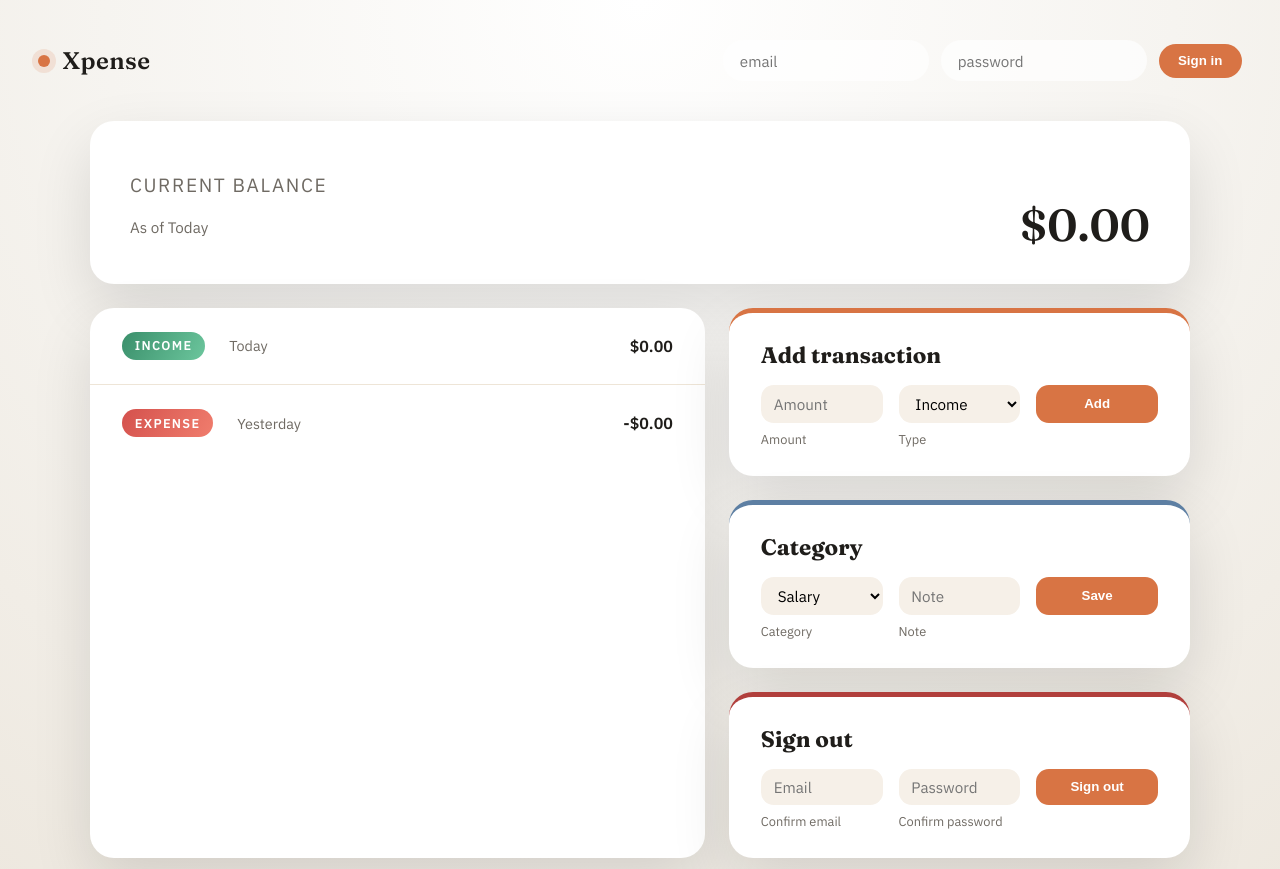
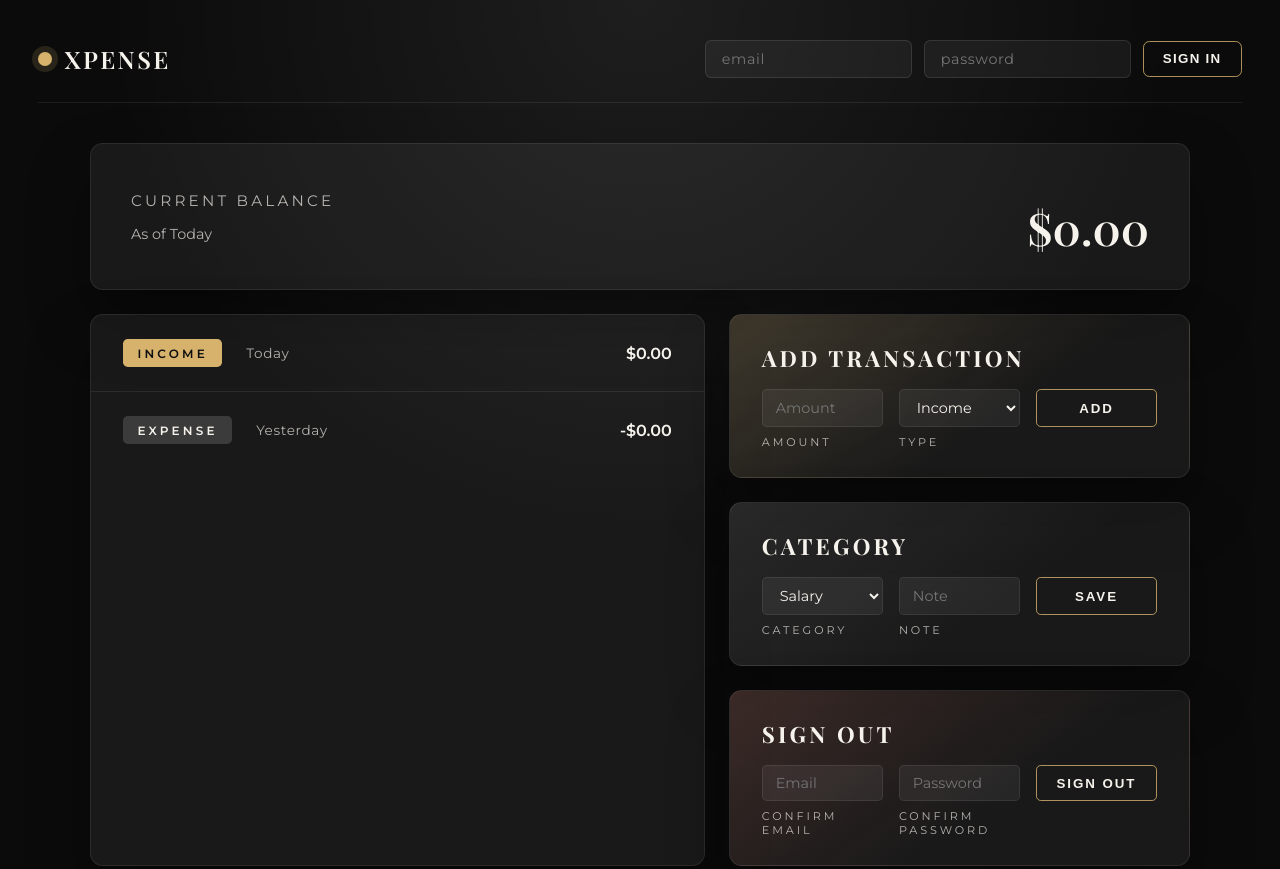
Before and after one commit to kaidoverse/xpense, a plain HTML site: page public/index.html in a window 1280 px wide. Shown: the top 869 px of the page. Drawn offline with nearby package versions, Linux system fonts and the light colour scheme.

Commit message:
apply dark theme styling

```diff
--- a/public/styles.css
+++ b/public/styles.css
@@ -1,16 +1,18 @@
-@import url("https://fonts.googleapis.com/css2?family=Fraunces:wght@600;700&family=IBM+Plex+Sans:wght@400;500;600&display=swap");
+@import url("https://fonts.googleapis.com/css2?family=Montserrat:wght@400;500;600&family=Playfair+Display:wght@600;700&display=swap");
 
 :root {
   color-scheme: light;
-  --bg: #f6f4f0;
-  --card: #ffffff;
-  --ink: #1f1d1a;
-  --muted: #6f6a63;
-  --accent: #d87444;
-  --accent-deep: #b6522c;
-  --income: #3a8f6b;
-  --expense: #d4514d;
-  --shadow: 0 24px 60px rgba(0, 0, 0, 0.12);
+  --bg: #0e0e0e;
+  --card: rgba(255, 255, 255, 0.06);
+  --card-strong: rgba(255, 255, 255, 0.12);
+  --ink: #f6f2ec;
+  --muted: rgba(246, 242, 236, 0.7);
+  --gold: #d6b26d;
+  --gold-deep: #b9924b;
+  --ink-dark: #1b1b1b;
+  --income: #6ec7a1;
+  --expense: #e0806f;
+  --shadow: 0 30px 60px rgba(0, 0, 0, 0.35);
 }
 
 *,
@@ -21,18 +23,20 @@
 
 body {
   margin: 0;
-  font-family: "IBM Plex Sans", "Segoe UI", sans-serif;
+  font-family: "Montserrat", "Segoe UI", sans-serif;
   color: var(--ink);
   background:
-    radial-gradient(circle at top, #ffffff 0, #f6f4f0 45%, #ece6dc 100%);
+    radial-gradient(circle at top, rgba(255, 255, 255, 0.08), transparent 45%),
+    #0b0b0b;
   min-height: 100vh;
   padding: 2.5rem clamp(1.5rem, 3vw, 3.5rem);
 }
 
 h1,
 h2 {
-  font-family: "Fraunces", serif;
+  font-family: "Playfair Display", serif;
   font-weight: 700;
+  letter-spacing: 0.04rem;
 }
 
 .topbar {
@@ -40,6 +44,8 @@ h2 {
   align-items: center;
   justify-content: space-between;
   gap: 1.5rem;
+  padding-bottom: 1.5rem;
+  border-bottom: 1px solid rgba(255, 255, 255, 0.08);
   margin-bottom: 2.5rem;
 }
 
@@ -47,17 +53,18 @@ h2 {
   display: inline-flex;
   align-items: center;
   gap: 0.75rem;
-  font-family: "Fraunces", serif;
+  font-family: "Playfair Display", serif;
   font-size: 1.5rem;
-  letter-spacing: 0.03rem;
+  letter-spacing: 0.15rem;
+  text-transform: uppercase;
 }
 
 .brand__dot {
-  width: 12px;
-  height: 12px;
+  width: 14px;
+  height: 14px;
   border-radius: 999px;
-  background: var(--accent);
-  box-shadow: 0 0 0 6px rgba(216, 116, 68, 0.15);
+  background: var(--gold);
+  box-shadow: 0 0 0 6px rgba(214, 178, 109, 0.15);
 }
 
 .login {
@@ -67,35 +74,40 @@ h2 {
 }
 
 .login__input {
-  border: 1px solid transparent;
-  background: rgba(255, 255, 255, 0.7);
-  padding: 0.6rem 1rem;
-  border-radius: 999px;
-  font-size: 0.95rem;
+  border: 1px solid rgba(255, 255, 255, 0.1);
+  background: rgba(255, 255, 255, 0.05);
+  color: var(--ink);
+  padding: 0.55rem 1rem;
+  border-radius: 0.4rem;
+  font-size: 0.9rem;
   font-family: inherit;
+  letter-spacing: 0.04rem;
   transition: border 0.2s ease, box-shadow 0.2s ease;
 }
 
 .login__input:focus {
   outline: none;
-  border: 1px solid rgba(216, 116, 68, 0.5);
-  box-shadow: 0 0 0 3px rgba(216, 116, 68, 0.2);
+  border: 1px solid rgba(214, 178, 109, 0.7);
+  box-shadow: 0 0 0 2px rgba(214, 178, 109, 0.2);
 }
 
 .login__btn {
-  border: none;
-  background: var(--accent);
-  color: #fff;
+  border: 1px solid rgba(214, 178, 109, 0.8);
+  background: transparent;
+  color: var(--ink);
   padding: 0.6rem 1.2rem;
-  border-radius: 999px;
+  border-radius: 0.4rem;
   font-weight: 600;
+  text-transform: uppercase;
+  letter-spacing: 0.08rem;
   cursor: pointer;
-  transition: background 0.2s ease;
+  transition: background 0.2s ease, color 0.2s ease;
 }
 
 .login__btn:hover,
 .login__btn:focus {
-  background: var(--accent-deep);
+  background: var(--gold);
+  color: #1a1a1a;
 }
 
 .app {
@@ -114,25 +126,26 @@ h2 {
   justify-content: space-between;
   background: var(--card);
   padding: 2rem 2.5rem;
-  border-radius: 1.5rem;
+  border-radius: 0.8rem;
   box-shadow: var(--shadow);
+  border: 1px solid rgba(255, 255, 255, 0.08);
 }
 
 .balance__label {
-  font-size: 1.2rem;
+  font-size: 0.95rem;
   text-transform: uppercase;
-  letter-spacing: 0.1rem;
+  letter-spacing: 0.2rem;
   color: var(--muted);
 }
 
 .balance__date {
   margin-top: 0.4rem;
   color: var(--muted);
-  font-size: 0.95rem;
+  font-size: 0.9rem;
 }
 
 .balance__value {
-  font-family: "Fraunces", serif;
+  font-family: "Playfair Display", serif;
   font-size: 2.8rem;
   margin: 0;
 }
@@ -140,9 +153,10 @@ h2 {
 .movements {
   grid-row: 2 / span 3;
   background: var(--card);
-  border-radius: 1.5rem;
+  border-radius: 0.8rem;
   box-shadow: var(--shadow);
   overflow: hidden;
+  border: 1px solid rgba(255, 255, 255, 0.08);
 }
 
 .movements__row {
@@ -150,7 +164,7 @@ h2 {
   align-items: center;
   gap: 1.5rem;
   padding: 1.5rem 2rem;
-  border-bottom: 1px solid #eee5d7;
+  border-bottom: 1px solid rgba(255, 255, 255, 0.08);
 }
 
 .movements__row:last-child {
@@ -158,26 +172,29 @@ h2 {
 }
 
 .movements__type {
-  font-size: 0.8rem;
+  font-size: 0.75rem;
   font-weight: 600;
   text-transform: uppercase;
-  letter-spacing: 0.08rem;
-  padding: 0.35rem 0.8rem;
-  border-radius: 999px;
-  color: #fff;
+  letter-spacing: 0.2rem;
+  padding: 0.4rem 0.9rem;
+  border-radius: 0.3rem;
+  color: #0f0f0f;
+  background: var(--gold);
 }
 
 .movements__type--income {
-  background: linear-gradient(120deg, #3a8f6b, #6cc69d);
+  background: var(--gold);
 }
 
 .movements__type--expense {
-  background: linear-gradient(120deg, #d4514d, #f07d6d);
+  background: rgba(255, 255, 255, 0.15);
+  color: var(--ink);
 }
 
 .movements__date {
   color: var(--muted);
-  font-size: 0.9rem;
+  font-size: 0.85rem;
+  letter-spacing: 0.04rem;
 }
 
 .movements__value {
@@ -194,14 +211,14 @@ h2 {
 }
 
 .summary__label {
-  font-size: 0.8rem;
+  font-size: 0.7rem;
   text-transform: uppercase;
-  letter-spacing: 0.08rem;
+  letter-spacing: 0.2rem;
   color: var(--muted);
 }
 
 .summary__value {
-  font-size: 1.2rem;
+  font-size: 1.1rem;
   font-weight: 600;
   margin-right: 1rem;
 }
@@ -220,36 +237,48 @@ h2 {
 
 .btn--filter {
   margin-left: auto;
-  border: 1px solid rgba(31, 29, 26, 0.15);
+  border: 1px solid rgba(214, 178, 109, 0.5);
   background: transparent;
+  color: var(--ink);
   padding: 0.5rem 1rem;
-  border-radius: 999px;
+  border-radius: 0.3rem;
+  text-transform: uppercase;
+  letter-spacing: 0.15rem;
   cursor: pointer;
 }
 
 .operation {
-  border-radius: 1.5rem;
+  border-radius: 0.8rem;
   padding: 1.75rem 2rem;
   color: var(--ink);
   background: var(--card);
   box-shadow: var(--shadow);
+  border: 1px solid rgba(255, 255, 255, 0.08);
 }
 
 .operation--add {
-  border-top: 5px solid var(--accent);
+  background:
+    linear-gradient(145deg, rgba(214, 178, 109, 0.18), transparent 60%),
+    var(--card);
 }
 
 .operation--category {
-  border-top: 5px solid #5d7fa3;
+  background:
+    linear-gradient(145deg, rgba(255, 255, 255, 0.08), transparent 60%),
+    var(--card);
 }
 
 .operation--close {
-  border-top: 5px solid #b13f3c;
+  background:
+    linear-gradient(145deg, rgba(224, 128, 111, 0.18), transparent 60%),
+    var(--card);
 }
 
 .operation h2 {
   margin: 0 0 1rem;
   font-size: 1.4rem;
+  text-transform: uppercase;
+  letter-spacing: 0.2rem;
 }
 
 .form {
@@ -261,43 +290,51 @@ h2 {
 
 .form__input {
   width: 100%;
-  border: none;
-  background: #f6f0e8;
+  border: 1px solid rgba(255, 255, 255, 0.08);
+  background: rgba(255, 255, 255, 0.06);
+  color: var(--ink);
   font-family: inherit;
-  font-size: 0.95rem;
+  font-size: 0.9rem;
   padding: 0.5rem 0.8rem;
-  border-radius: 0.8rem;
+  border-radius: 0.3rem;
 }
 
 .form__input:focus {
-  outline: 2px solid rgba(216, 116, 68, 0.35);
+  outline: 2px solid rgba(214, 178, 109, 0.35);
 }
 
 .form__label {
-  font-size: 0.8rem;
+  font-size: 0.7rem;
   color: var(--muted);
   text-align: left;
+  text-transform: uppercase;
+  letter-spacing: 0.18rem;
 }
 
 .form__btn {
-  border: none;
-  border-radius: 0.8rem;
-  background: var(--accent);
-  color: #fff;
+  border: 1px solid rgba(214, 178, 109, 0.8);
+  border-radius: 0.3rem;
+  background: transparent;
+  color: var(--ink);
   font-weight: 600;
+  text-transform: uppercase;
+  letter-spacing: 0.12rem;
   cursor: pointer;
+  transition: background 0.2s ease, color 0.2s ease;
 }
 
 .form__btn:hover,
 .form__btn:focus {
-  background: var(--accent-deep);
+  background: var(--gold);
+  color: #1a1a1a;
 }
 
 .logout-timer {
   grid-column: 2 / 3;
   text-align: right;
   color: var(--muted);
-  font-size: 0.9rem;
+  font-size: 0.85rem;
+  letter-spacing: 0.08rem;
 }
 
 .timer {
@@ -308,6 +345,16 @@ h2 {
   .topbar {
     flex-direction: column;
     align-items: flex-start;
+  }
+
+  .login {
+    flex-direction: column;
+    align-items: stretch;
+    width: 100%;
+  }
+
+  .login__btn {
+    width: 100%;
   }
 
   .app {
@@ -333,3 +380,22 @@ h2 {
     grid-column: 1 / 2;
   }
 }
+
+@media (max-width: 600px) {
+  .movements__row {
+    flex-direction: column;
+    align-items: flex-start;
+  }
+
+  .form {
+    grid-template-columns: 1fr;
+  }
+
+  .summary {
+    gap: 0.75rem;
+  }
+
+  .btn--filter {
+    width: 100%;
+  }
+}
```
